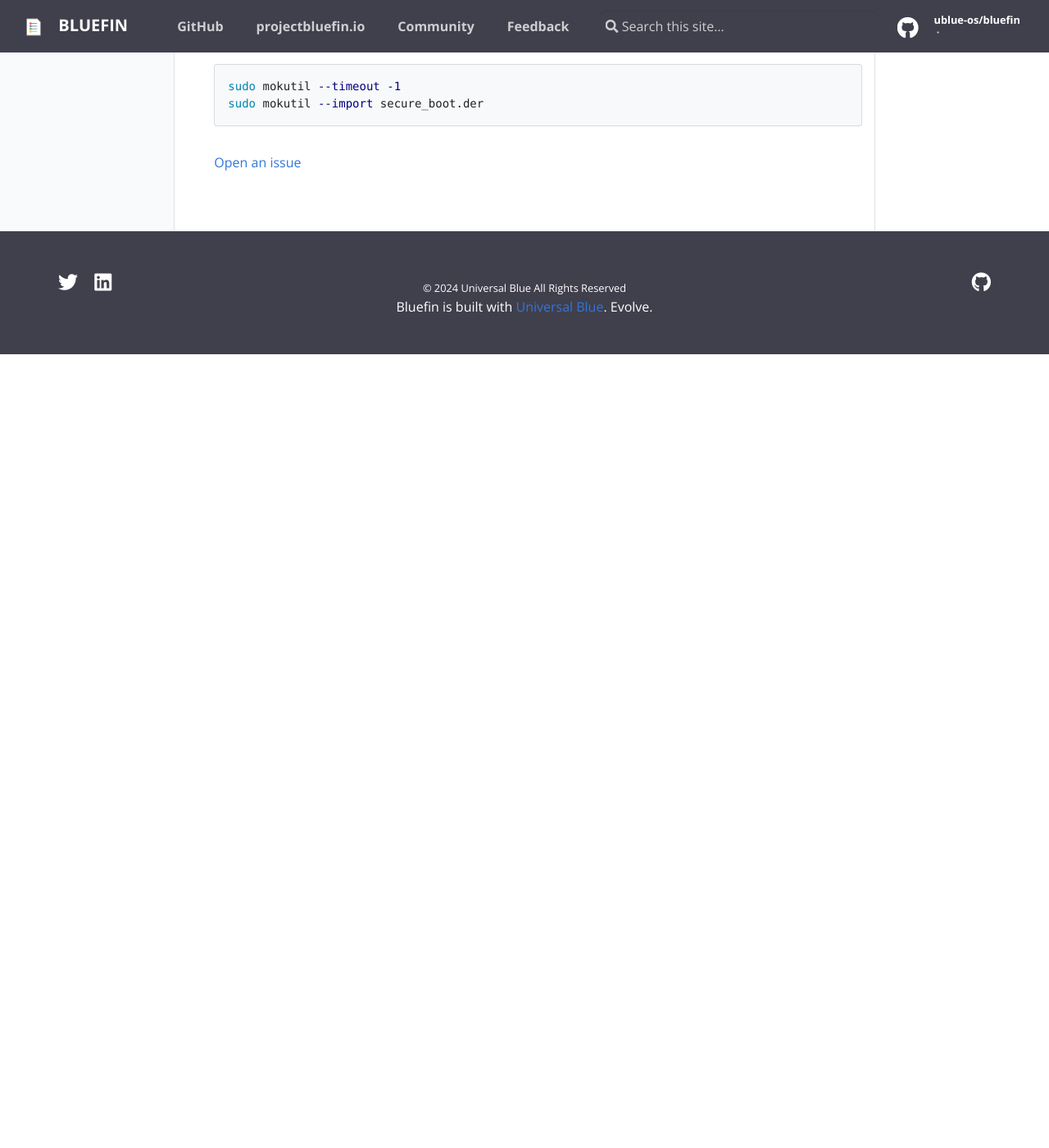
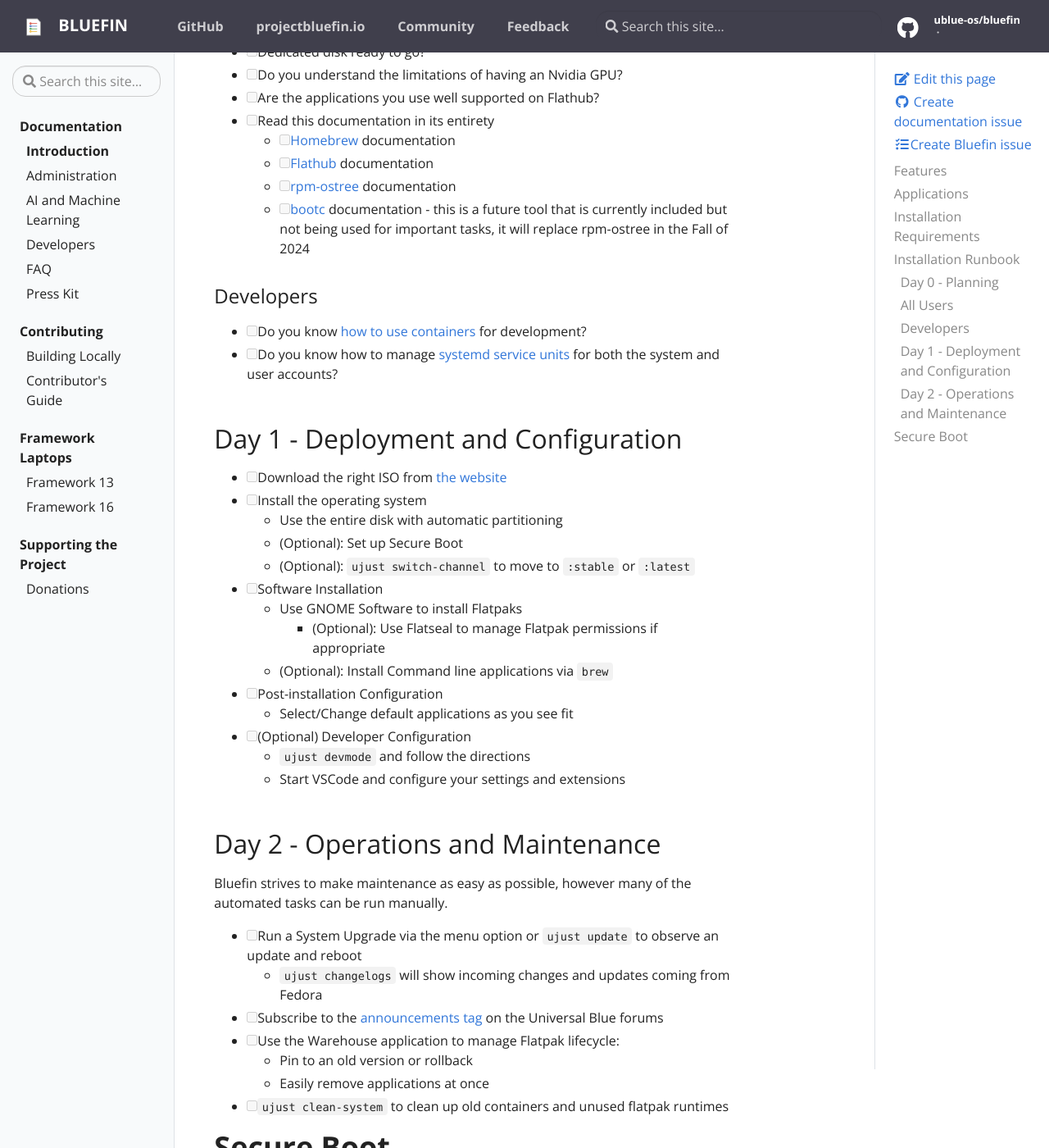
Before and after one commit to ublue-os/bluefin-docs, a Jekyll site: the page built from _docs/introduction.md, in a window 1280 px wide and 1400 px high, scrolled down 2409 px. Shown: the whole window at 82% size. Built offline with Jekyll 4.4.1, drawn with Linux system fonts in a browser that asks for light colours; before the commit the page ends 2841 px from its top, so only the background shows below that; some of the changed text lies outside the part shown.

Commit message:
Update introduction.md

```diff
--- a/_docs/introduction.md
+++ b/_docs/introduction.md
@@ -54,7 +54,62 @@
 - Dual booting off of the same disk is **unsupported**, use a dedicated drive for another operating system and use your BIOS to choose another OS to boot off of. (This is how you should probably always do it anyway)
 - We **strongly recommend** using automated partitioning during installation, there are [known issues](https://docs.fedoraproject.org/en-US/fedora-silverblue/installation/) with manual partition on Atomic systems and is unnecessary to set up unless you are on a multi-disk system.
 
-## Secure Boot
+In order to set yourself up to success it's useful to plan out your Bluefin installation into three distinct phases, mirroring the systems operations lifecycle.
+
+# Installation Runbook
+
+Here is a short [runbook](https://www.pagerduty.com/resources/learn/what-is-a-runbook/) for the Bluefin installation process.
+
+## Day 0 - Planning
+Most pain points can be addressed directly by planning ahead of time.
+
+### All Users
+  - [ ] Is your hardware Linux friendly?
+  - [ ] Does the hardware require an out of tree kernel module?
+  - [ ] Wireless card supported?
+  - [ ] Dedicated disk ready to go?
+  - [ ] Do you understand the limitations of having an Nvidia GPU?
+  - [ ] Are the applications you use well supported on Flathub?
+  - [ ] Read this documentation in its entirety
+    - [ ] [Homebrew](https://docs.brew.sh/) documentation
+    - [ ] [Flathub](https://docs.flathub.org/) documentation
+    - [ ] [rpm-ostree](https://coreos.github.io/rpm-ostree/) documentation
+    - [ ] [bootc](https://containers.github.io/bootc/) documentation - this is a future tool that is currently included but not being used for important tasks, it will replace rpm-ostree in the Fall of 2024
+
+### Developers
+ - [ ] Do you know [how to use containers](https://docker-curriculum.com/#introduction) for development?
+ - [ ] Do you know how to manage [systemd service units](https://systemd.io/) for both the system and user accounts?
+
+## Day 1 - Deployment and Configuration
+
+- [ ] Download the right ISO from [the website](https://projectbluefin.io/#scene-picker)
+- [ ] Install the operating system
+    * Use the entire disk with automatic partitioning
+    * (Optional): Set up Secure Boot
+    * (Optional): `ujust switch-channel` to move to `:stable` or `:latest`
+- [ ] Software Installation
+    * Use GNOME Software to install Flatpaks
+        + (Optional): Use Flatseal to manage Flatpak permissions if appropriate
+    * (Optional): Install Command line applications via `brew`
+- [ ] Post-installation Configuration
+    * Select/Change default applications as you see fit
+- [ ] (Optional) Developer Configuration
+    * `ujust devmode` and follow the directions
+    * Start VSCode and configure your settings and extensions
+
+## Day 2 - Operations and Maintenance
+
+Bluefin strives to make maintenance as easy as possible, however many of the automated tasks can be run manually.
+
+- [ ] Run a System Upgrade via the menu option or `ujust update` to observe an update and reboot
+  - `ujust changelogs` will show incoming changes and updates coming from Fedora
+- [ ] Subscribe to the [announcements tag](https://universal-blue.discourse.group/tag/announcements) on the Universal Blue forums
+- [ ] Use the Warehouse application to manage Flatpak lifecycle:
+    * Pin to an old version or rollback
+    * Easily remove applications at once
+- [ ] `ujust clean-system` to clean up old containers and unused flatpak runtimes
+
+# Secure Boot
 
 Secure Boot is supported by default providing an additional layer of security. After the first installation, you will be prompted to enroll the secure boot key in the BIOS.
 
```
